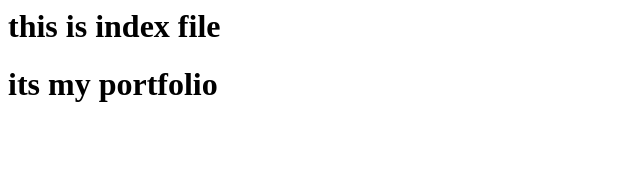
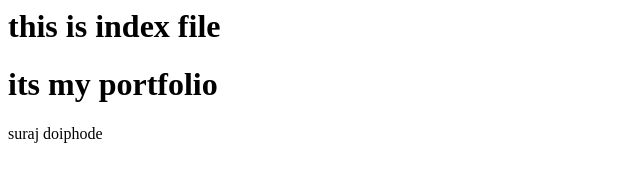
Before and after one commit to surajdoipode/suraj-portfolio, a plain HTML site: page index.html in a window 1280 px wide. Shown: the whole page, without its empty margins (0-640 px from the left). Drawn offline with Linux system fonts and the light colour scheme.

Commit message:
Update index.html

```diff
--- a/index.html
+++ b/index.html
@@ -5,5 +5,6 @@
 <body>
 <h1>this is index file</h1>
   <h1>its my portfolio</h1>
+  <h>suraj doiphode</h>
 </body>
 </html>
```
